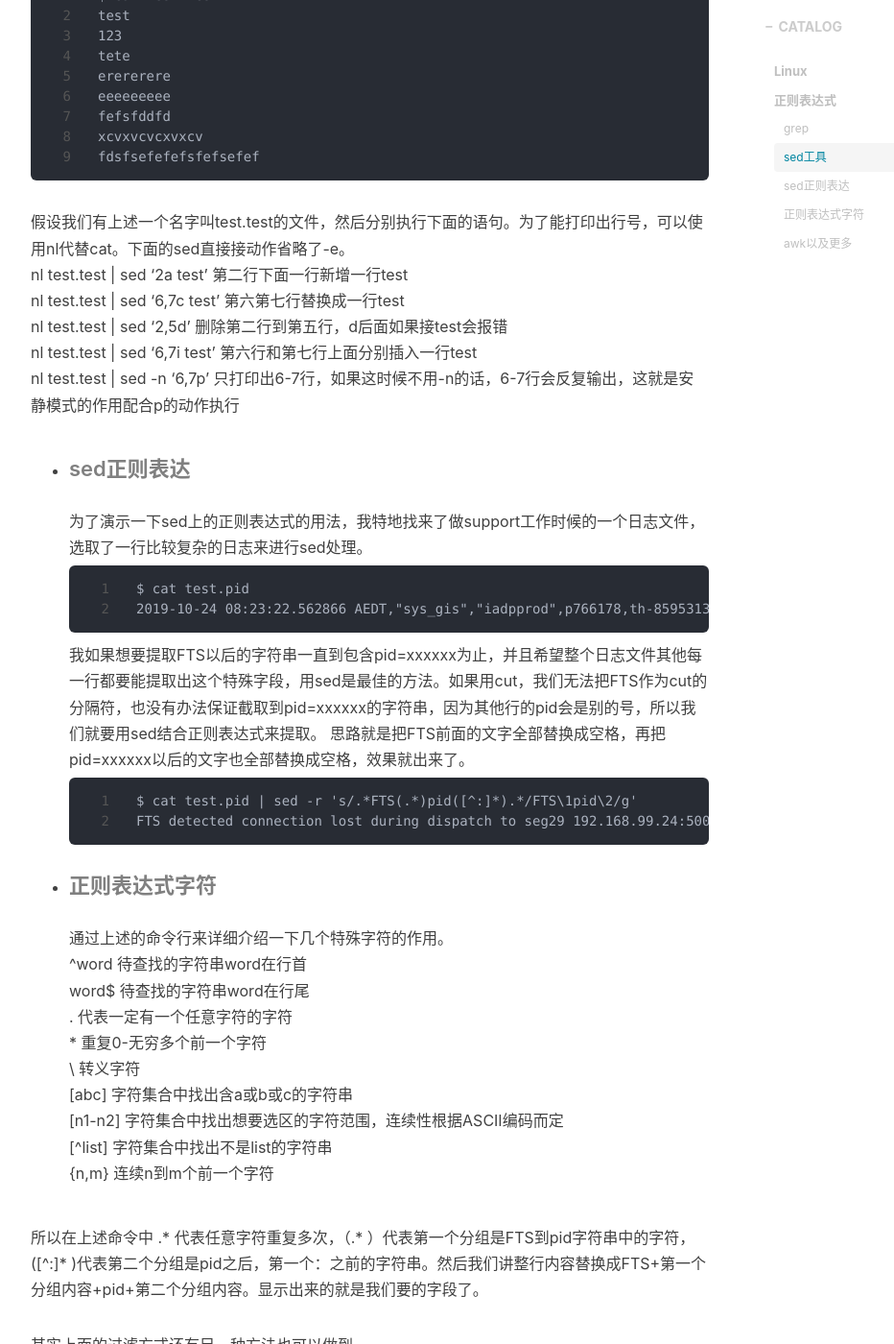
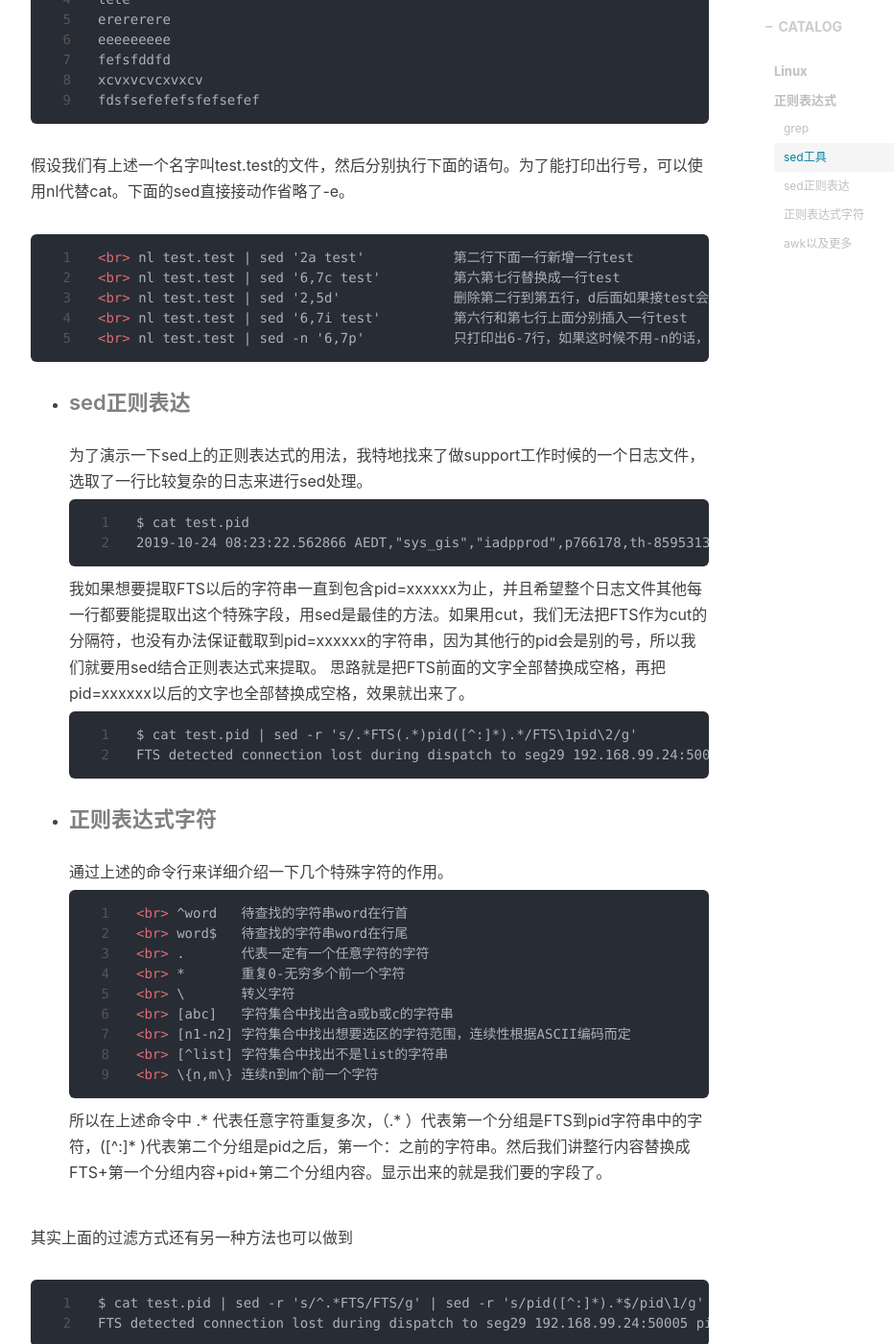
Before and after one commit to pans2/pans2.github.io, a Jekyll site: the page built from _posts/2020-04-12-linux-regular-expression.markdown, in a window 1280 px wide and 1400 px high, scrolled down 3101 px. Shown: the whole window at 96% size, without its empty margins (233-1165 px from the left). Built offline with Jekyll 4.4.1, drawn with Linux system fonts in a browser that asks for light colours; nearby versions of some CDN libraries; comment, search, counter and statistics services are not loaded; some of the changed text lies outside the part shown.

Commit message:
update format

````diff
--- a/_posts/2020-04-12-linux-regular-expression.markdown
+++ b/_posts/2020-04-12-linux-regular-expression.markdown
@@ -47,13 +47,14 @@ ubuntu@ip-10-0-0-144:~$ cat -An /etc/hosts
      9  ff02::3 ip6-allhosts$
 ```
 然后执行几个命令看看能不能达到我们想要的效果获取特定的行。
+```html
 <br> grep -n 'localhost' /etc/hosts     打印有localhost字符串的行
-<br>grep -n 'ff0[02]' /etc/hosts       打印有ff00或者ff02的行
+<br> grep -n 'ff0[02]' /etc/hosts       打印有ff00或者ff02的行
 <br> grep -n 'f[^e]' /etc/hosts         打印有f后面不是e的字符串的行
 <br> grep -n '[^[:lower:]]' /etc/hosts  打印含有不是小写字母的字符串的行
 <br> grep -n '^$' /etc/hosts            打印出所有空白行
 <br> grep -n '^[^$]' /etc/hosts         打印出所有非空白行
-
+```
 需要注意的是* 的用法，代表的是重复0个或多个前面的RE字符。因此如果是“f* ”，那么有没有字符其实是都可以显示出来，如果后面再接一个字符的话，则只要含有后面那个字符就可以打印出来。看下面的例子可以作为证明。
 ```html
 ubuntu@ip-10-0-0-144:~$ grep -n 'f*t' /etc/hosts
@@ -90,12 +91,13 @@ xcvxvcvcxvxcv
 fdsfsefefefsfefsefef
 ```
 假设我们有上述一个名字叫test.test的文件，然后分别执行下面的语句。为了能打印出行号，可以使用nl代替cat。下面的sed直接接动作省略了-e。
+```html
 <br> nl test.test | sed '2a test'           第二行下面一行新增一行test
 <br> nl test.test | sed '6,7c test'         第六第七行替换成一行test
 <br> nl test.test | sed '2,5d'              删除第二行到第五行，d后面如果接test会报错
 <br> nl test.test | sed '6,7i test'         第六行和第七行上面分别插入一行test
 <br> nl test.test | sed -n '6,7p'           只打印出6-7行，如果这时候不用-n的话，6-7行会反复输出，这就是安静模式的作用配合p的动作执行
-
+```
 
 - #### sed正则表达
 为了演示一下sed上的正则表达式的用法，我特地找来了做support工作时候的一个日志文件，选取了一行比较复杂的日志来进行sed处理。
@@ -112,6 +114,7 @@ FTS detected connection lost during dispatch to seg29 192.168.99.24:50005 pid=15
 
 - #### 正则表达式字符
 通过上述的命令行来详细介绍一下几个特殊字符的作用。
+```html
 <br> ^word   待查找的字符串word在行首
 <br> word$   待查找的字符串word在行尾
 <br> .       代表一定有一个任意字符的字符
@@ -121,7 +124,7 @@ FTS detected connection lost during dispatch to seg29 192.168.99.24:50005 pid=15
 <br> [n1-n2] 字符集合中找出想要选区的字符范围，连续性根据ASCII编码而定
 <br> [^list] 字符集合中找出不是list的字符串
 <br> \{n,m\} 连续n到m个前一个字符
-
+```
 所以在上述命令中 .* 代表任意字符重复多次，（.* ）代表第一个分组是FTS到pid字符串中的字符，([^:]* )代表第二个分组是pid之后，第一个：之前的字符串。然后我们讲整行内容替换成FTS+第一个分组内容+pid+第二个分组内容。显示出来的就是我们要的字段了。
 
 其实上面的过滤方式还有另一种方法也可以做到
````
Also changed, not shown: other parts of _posts/2020-04-12-linux-regular-expression.markdown (+1 -1 lines).
